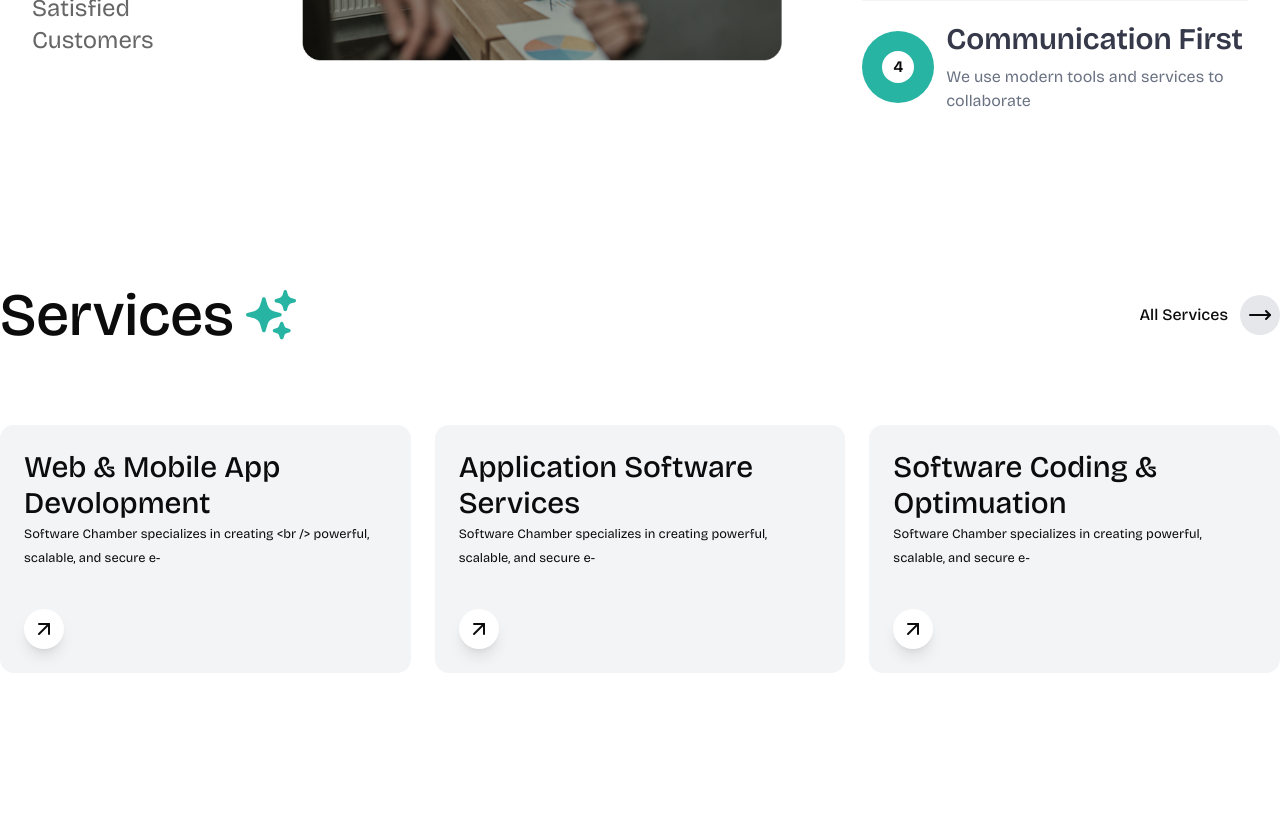
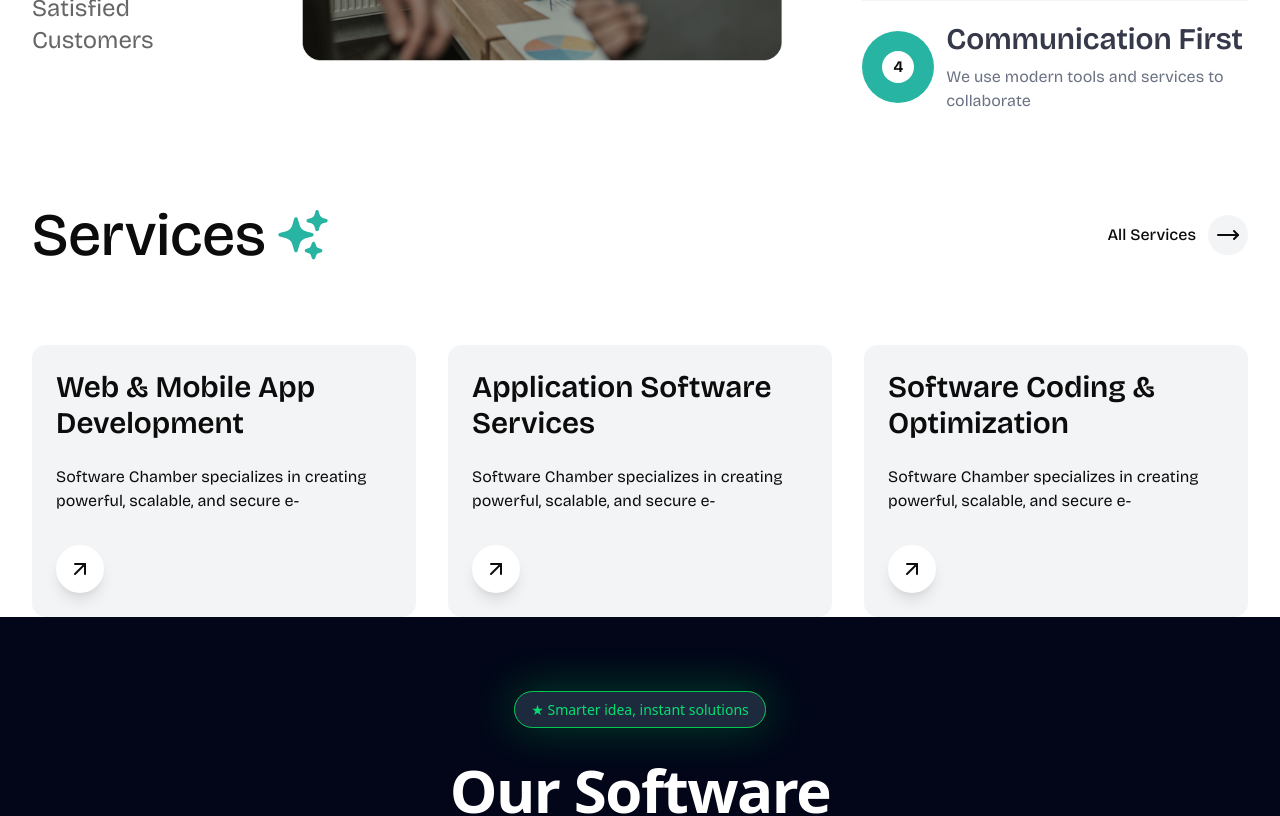
Before and after one commit to ihrimon/task-software-chamber, a Next.js app: page / in a window 1280 px wide. Shown: the part 2560-3376 px from the top of the page. Built offline with nearby package versions, Linux system fonts and the light colour scheme.

Commit message:
update: service section

```diff
--- a/components/services.tsx
+++ b/components/services.tsx
@@ -1,36 +1,46 @@
-import { ArrowRight, ArrowUpRight, MoveRight } from 'lucide-react';
+import { ArrowUpRight, MoveRight } from 'lucide-react';
 import Image from 'next/image';
 
 const Services = () => {
   return (
-    <section className='bg-white text-heading py-[160px]'>
-      <div className='lg:max-w-[1600px] mx-auto'>
-        <div className='flex justify-between items-center mb-20'>
-          <h1 className='flex items-center gap-3 text-6xl font-medium'>
-            Services{' '}
+    <section className='bg-white text-heading pt-20 px-4 lg:px-8'>
+      <div className='max-w-7xl mx-auto w-full'>
+        {/* Heading */}
+        <div className='flex justify-between items-center mb-12 lg:mb-20 gap-6'>
+          <h1 className='flex items-center gap-3 text-3xl sm:text-5xl lg:text-6xl font-medium'>
+            Services
             <span>
               <Image
-                src={'/assets/icons/multi-star.svg'}
+                src='/assets/icons/multi-star.svg'
                 alt='multi star'
-                width={50}
-                height={50}
+                width={40}
+                height={40}
+                className='sm:w-[50px] sm:h-[50px]'
               />
             </span>
           </h1>
-          <div className='flex items-center gap-3 font-medium'>
+          <button className='flex items-center gap-3 font-medium group transition-colors duration-300 hover:text-primary'>
             All Services
-            <span className='bg-gray-200 size-10 grid place-items-center rounded-full'>
-              <MoveRight />
+            <span
+              className='bg-gray-100 size-10 grid place-items-center rounded-full
+               transition-all duration-300 group-hover:bg-primary group-hover:text-white'
+            >
+              <MoveRight className='transition-transform duration-300' />
             </span>
-          </div>
+          </button>
         </div>
-        <div className='grid grid-cols-1 md:grid-cols-3 gap-6'>
-          {services.map(({ title, description }) => (
-            <div key={title} className='p-6 rounded-xl bg-gray-100'>
-              <h3 className='text-3xl font-medium'>{title}</h3>
-              <small>{description}</small>
-              <button className='bg-white p-1 rounded-full size-10 grid place-items-center mt-10 shadow-lg'>
-                <ArrowUpRight />
+
+        {/* Services Grid */}
+        <div className='grid grid-cols-1 sm:grid-cols-2 lg:grid-cols-3 gap-8'>
+          {services.map((service, idx) => (
+            <div
+              key={idx}
+              className='p-6 rounded-xl bg-gray-100 transition-colors duration-300 hover:bg-primary hover:text-white group cursor-pointer'
+            >
+              <h3 className='text-3xl font-semibold mb-6'>{service.title}</h3>
+              <small className='text-[16px]'>{service.description}</small>
+              <button className='bg-white text-heading p-1 rounded-full size-12 grid place-items-center mt-8 shadow-lg group-hover:bg-white'>
+                <ArrowUpRight className='group-hover:text-primary' />
               </button>
             </div>
           ))}
@@ -42,20 +52,33 @@ const Services = () => {
 
 export default Services;
 
+/* Service data */
 const services = [
   {
-    title: 'Web & Mobile App Devolopment',
-    description:
-      'Software Chamber specializes in creating <br /> powerful, scalable, and secure e-',
+    title: 'Web & Mobile App Development',
+    description: (
+      <>
+        Software Chamber specializes in creating <br /> powerful, scalable, and
+        secure e-
+      </>
+    ),
   },
   {
     title: 'Application Software Services',
-    description:
-      'Software Chamber specializes in creating powerful, scalable, and secure e-     ',
+    description: (
+      <>
+        Software Chamber specializes in creating <br /> powerful, scalable, and
+        secure e-
+      </>
+    ),
   },
   {
-    title: 'Software Coding & Optimuation',
-    description:
-      'Software Chamber specializes in creating powerful, scalable, and secure e-',
+    title: 'Software Coding & Optimization',
+    description: (
+      <>
+        Software Chamber specializes in creating <br /> powerful, scalable, and
+        secure e-
+      </>
+    ),
   },
 ];
```
Also changed, not shown: constants/index.ts (line endings or trailing spaces).
